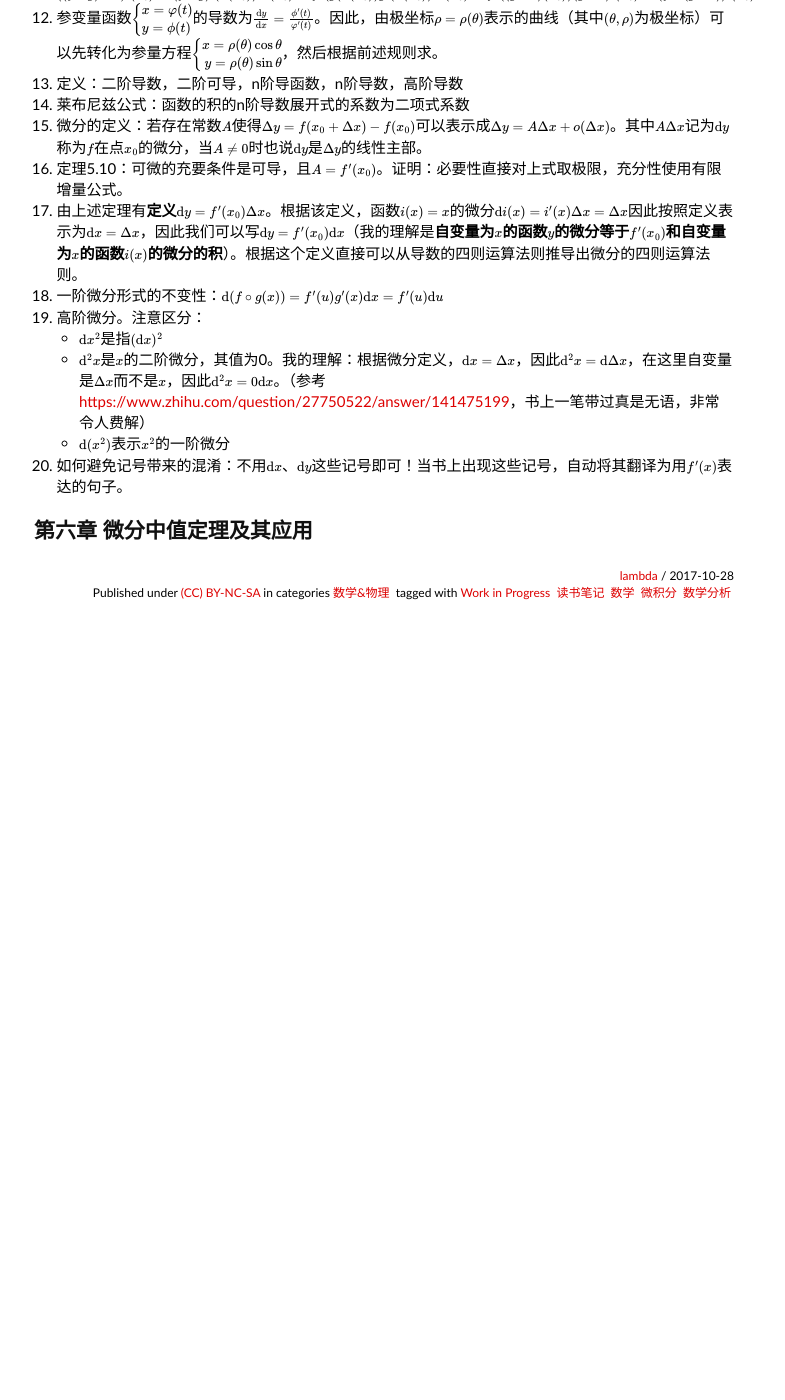
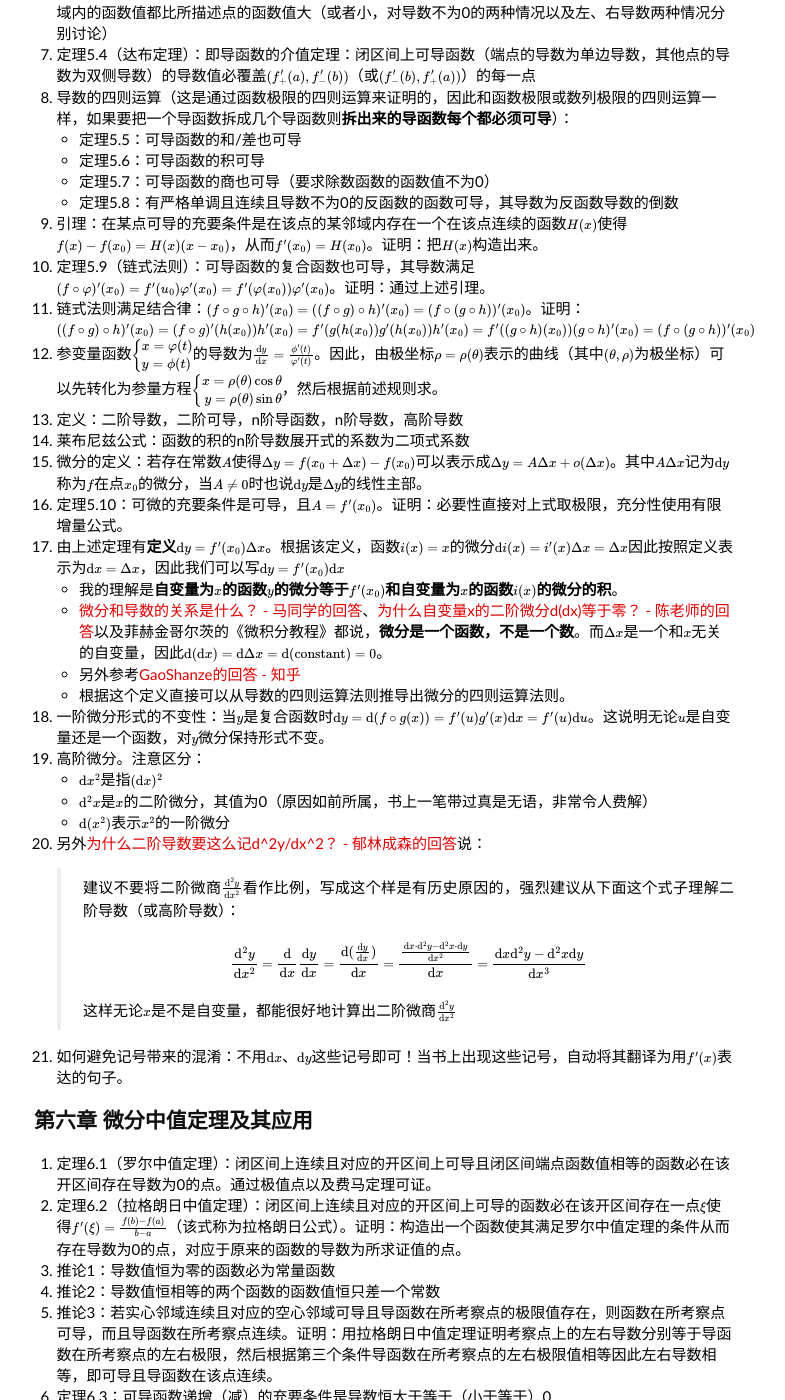
Before and after one commit to lam8da/lam8da.github.io, a Jekyll site: the page built from _posts/2017-10-28-mathematical-analysis-by-east-china-normal-university-notes.md, in a window 1280 px wide and 1400 px high, scrolled down 5095 px. Shown: the whole window, without its empty margins (256-1041 px from the left). Built offline with Jekyll 4.4.1, drawn with Linux system fonts in a browser that asks for light colours; nearby versions of some CDN libraries; formulas are drawn with MathJax 3; comment, search, counter and statistics services are not loaded; before the commit the page ends 5725 px from its top, so only the background shows below that; some of the changed text lies outside the part shown.

Commit message:
Add more notes to math analysis

```diff
--- a/_posts/2017-10-28-mathematical-analysis-by-east-china-normal-university-notes.md
+++ b/_posts/2017-10-28-mathematical-analysis-by-east-china-normal-university-notes.md
@@ -172,7 +172,7 @@ tags:
 
 1. 可导的定义：极限$$\lim_{x\to x_0}\frac{f(x)-f(x_0)}{x-x_0}$$存在
 1. 定理5.1：可导=>连续。证明：可导表明$$\varepsilon=\frac{\Delta y}{\Delta x}-f'(x_0)$$是无穷小量（两边取极限即可），于是$$\varepsilon\cdot\Delta x=o(\Delta x)$$即$$\lim_{\Delta x\to 0}\frac{\varepsilon\cdot\Delta x}{\Delta x}=0$$（这是因为$$h(\Delta x)=\varepsilon\cdot\Delta x$$和$$g(\Delta x)=\Delta x$$都是无穷小量，它们的比也是无穷小量），即有限增量公式$$\Delta y=f'(x_0)\Delta x+o(\Delta x)$$，两边取极限得$$\lim_{\Delta x\to 0}\Delta y=0$$即连续性定义（右边$$o(\Delta x)$$的极限为0是从$$h(\Delta x)$$的定义得到的）。
-1. 定义：左导数、右导数都是单侧导数
+1. 定义：左导数、右导数都是单侧导数，它们考虑的都是半开半闭区间，闭的一侧的端点为所考察的点
 1. 定理5.2：导数存在的充要条件是左右导数都存在且相等
 1. 定义：导函数，函数极大、极小值（注意极值的定义要求该值在定义域对应点的邻域对应的值域里都是最大或最小的，即不是所谓“单边”极值）
 1. 定理5.3（费马定理）：可导函数在极值点处导数为0。证明：反证法：若导数不为零则存在某邻域使邻域内的函数值都比所描述点的函数值大（或者小，对导数不为0的两种情况以及左、右导数两种情况分别讨论）
@@ -190,12 +190,99 @@ tags:
 1. 莱布尼兹公式：函数的积的n阶导数展开式的系数为二项式系数
 1. 微分的定义：若存在常数$$A$$使得$$\Delta y=f(x_0+\Delta x)-f(x_0)$$可以表示成$$\Delta y=A\Delta x+o(\Delta x)$$。其中$$A\Delta x$$记为$$\mathrm{d} y$$称为$$f$$在点$$x_0$$的微分，当$$A\ne 0$$时也说$$\mathrm{d} y$$是$$\Delta y$$的线性主部。
 1. 定理5.10：可微的充要条件是可导，且$$A=f'(x_0)$$。证明：必要性直接对上式取极限，充分性使用有限增量公式。
-1. 由上述定理有**定义**$$\mathrm{d}y=f'(x_0)\Delta x$$。根据该定义，函数$$i(x)=x$$的微分$$\mathrm{d}i(x)=i'(x)\Delta x=\Delta x$$因此按照定义表示为$$\mathrm{d}x=\Delta x$$，因此我们可以写$$\mathrm{d}y=f'(x_0)\mathrm{d}x$$（我的理解是**自变量为$$x$$的函数$$y$$的微分等于$$f'(x_0)$$和自变量为$$x$$的函数$$i(x)$$的微分的积**）。根据这个定义直接可以从导数的四则运算法则推导出微分的四则运算法则。
-1. 一阶微分形式的不变性：$$\mathrm{d}(f\circ g(x))=f'(u)g'(x)\mathrm{d}x=f'(u)\mathrm{d}u$$
+1. 由上述定理有**定义**$$\mathrm{d}y=f'(x_0)\Delta x$$。根据该定义，函数$$i(x)=x$$的微分$$\mathrm{d}i(x)=i'(x)\Delta x=\Delta x$$因此按照定义表示为$$\mathrm{d}x=\Delta x$$，因此我们可以写$$\mathrm{d}y=f'(x_0)\mathrm{d}x$$
+   - 我的理解是**自变量为$$x$$的函数$$y$$的微分等于$$f'(x_0)$$和自变量为$$x$$的函数$$i(x)$$的微分的积**。
+   - [微分和导数的关系是什么？ - 马同学的回答](https://www.zhihu.com/question/22199657/answer/115178055)、[为什么自变量x的二阶微分d(dx)等于零？ - 陈老师的回答](https://www.zhihu.com/question/27750522/answer/141475199)以及菲赫金哥尔茨的《微积分教程》都说，**微分是一个函数，不是一个数**。而$$\Delta x$$是一个和$$x$$无关的自变量，因此$$\mathrm{d}(\mathrm{d}x)=\mathrm{d}\Delta x=\mathrm{d}(\mathrm{constant})=0$$。
+   - 另外参考[GaoShanze的回答 - 知乎](https://www.zhihu.com/question/22199657/answer/95428294)
+   - 根据这个定义直接可以从导数的四则运算法则推导出微分的四则运算法则。
+1. 一阶微分形式的不变性：当$$y$$是复合函数时$$\mathrm{d}y=\mathrm{d}(f\circ g(x))=f'(u)g'(x)\mathrm{d}x=f'(u)\mathrm{d}u$$。这说明无论$$u$$是自变量还是一个函数，对$$y$$微分保持形式不变。
 1. 高阶微分。注意区分：
    - $$\mathrm{d}x^2$$是指$$(\mathrm{d}x)^2$$
-   - $$\mathrm{d}^2 x$$是$$x$$的二阶微分，其值为0。我的理解：根据微分定义，$$\mathrm{d}x=\Delta x$$，因此$$\mathrm{d}^2 x=\mathrm{d}\Delta x$$，在这里自变量是$$\Delta x$$而不是$$x$$，因此$$\mathrm{d}^2 x=0\mathrm{d}x$$。（参考<https://www.zhihu.com/question/27750522/answer/141475199>，书上一笔带过真是无语，非常令人费解）
+   - $$\mathrm{d}^2 x$$是$$x$$的二阶微分，其值为0（原因如前所属，书上一笔带过真是无语，非常令人费解）
    - $$\mathrm{d}(x^2)$$表示$$x^2$$的一阶微分
+1. 另外[为什么二阶导数要这么记d^2y/dx^2？ - 郁林成森的回答](https://www.zhihu.com/question/23166546/answer/116169100)说：
+   > 建议不要将二阶微商$$\frac{\mathrm{d}^{2}y}{\mathrm{d}x^{2}}$$看作比例，写成这个样是有历史原因的，强烈建议从下面这个式子理解二阶导数（或高阶导数）：
+   >
+   > $$\frac{\mathrm{d}^{2}y }{\mathrm{d}x^{2}} =\frac{\mathrm{d}}{\mathrm{d}x} \frac{\mathrm{d}y}{\mathrm{d}x}=\frac{\mathrm{d}(\frac{\mathrm{d}y}{\mathrm{d}x}) }{\mathrm{d}x}=\frac{\frac{\mathrm{d}x\cdot \mathrm{d}^{2}y-\mathrm{d}^{2}x\cdot \mathrm{d}y  }{\mathrm{d}x^{2} } }{\mathrm{d}x }=\frac{\mathrm{d}x\mathrm{d}^{2}y-\mathrm{d}^{2}x\mathrm{d}y  }{\mathrm{d}x^{3} }$$
+   >
+   > 这样无论$$x$$是不是自变量，都能很好地计算出二阶微商$$\frac{\mathrm{d}^{2}y}{\mathrm{d}x^{2}}$$
 1. 如何避免记号带来的混淆：不用$$\mathrm{d}x$$、$$\mathrm{d}y$$这些记号即可！当书上出现这些记号，自动将其翻译为用$$f'(x)$$表达的句子。
 
 ## 第六章 微分中值定理及其应用
+
+1. 定理6.1（罗尔中值定理）：闭区间上连续且对应的开区间上可导且闭区间端点函数值相等的函数必在该开区间存在导数为0的点。通过极值点以及费马定理可证。
+1. 定理6.2（拉格朗日中值定理）：闭区间上连续且对应的开区间上可导的函数必在该开区间存在一点$$\xi$$使得$$f'(\xi)=\frac{f(b)-f(a)}{b-a}$$（该式称为拉格朗日公式）。证明：构造出一个函数使其满足罗尔中值定理的条件从而存在导数为0的点，对应于原来的函数的导数为所求证值的点。
+1. 推论1：导数值恒为零的函数必为常量函数
+1. 推论2：导数值恒相等的两个函数的函数值恒只差一个常数
+1. 推论3：若实心邻域连续且对应的空心邻域可导且导函数在所考察点的极限值存在，则函数在所考察点可导，而且导函数在所考察点连续。证明：用拉格朗日中值定理证明考察点上的左右导数分别等于导函数在所考察点的左右极限，然后根据第三个条件导函数在所考察点的左右极限值相等因此左右导数相等，即可导且导函数在该点连续。
+1. 定理6.3：可导函数递增（减）的充要条件是导数恒大于等于（小于等于）0
+1. 定理6.4：可导函数严格递增（递减）的充要条件
+1. 定理6.5（柯西中值定理）：两函数若在某闭区间上连续且对应的开区间上可导，且导数值不同时为零且$$g(a)\ne g(b)$$，那么存在开区间上某点$$\xi$$使得$$\frac{f'(\xi)}{g'(\xi)}=\frac{f(b)-f(a)}{g(b)-g(a)}$$。证明：和拉格朗日定理中值定理类似，构造出一个函数使其满足罗尔中值定理的条件从而存在导数为0的点。
+1. 不定式极限：两个无穷小量或无穷大量的比的极限
+1. 定理6.6（$$\frac{0}{0}$$型极限的洛必达法则）：若两函数在某点极限值为0、在该点某空心邻域内都可导且被用来作为除数的函数导数不为0，则两函数的比在该点的极限值等于两对应导函数的比在该点的极限值（不管该极限值是实数还是无穷）。用柯西中值定理可证。
+   > 问：书上为什么要补充定义函数在该点的值使其等于极限值？这不是等于多加了条件吗？
+     {: .lambda_question}
+1. 定理6.7（$$\frac{\infty}{\infty}$$型极限的洛必达法则）：类似上述定理，只是第一个条件修改为两函数在某点极限值为无穷。同样用柯西中值定理证明。
+1. 泰勒多项式的定义。某函数与其在所考察点上的泰勒多项式在所考察点上有相同的函数值和相同的直至n阶导数值。
+1. 定理6.8：函数与其泰勒多项式在某点的差为$$(x-x_0)^n$$的高阶无穷小量（称为佩亚诺余项）。证明：连续使用洛必达法则n-1次。
+1. 泰勒多项式在$$x_0=0$$时的特殊形式也称为麦克劳林公式。
+1. 泰勒多项式的本质：用多项式去逼近函数
+1. 定理6.9（泰勒定理）：可把佩亚诺余项表示为拉格朗日型余项
+1. 定理6.10（极值第一充分条件）：连续并在空心邻域可导的函数若一边的导数大于等于零另外一边小于等于零，则所考察点为极值点
+1. 定理6.11（极值第一充分条件）：二阶可导时若一阶导数为零则二阶导数的符号决定极大还是极小值
+1. 定理6.12（极值第三充分条件）：n（为偶数；奇数时不取极值）阶可导时若前n-1阶导数为零则第n阶导数的符号决定极大值还是极小值
+1. 定义：凸函数、凹函数
+1. 定理6.13：凸函数的导函数为增函数
+1. 定理6.14：二阶可导函数是凸函数的充要条件是二阶导数大于等于0
+1. 定义：拐点：把函数分为两段，一段为严格凸另一段严格凹
+1. 定理6.15：成为拐点的必要条件
+1. 定理6.16：成为拐点的充分条件
+
+## 第七章 实数的完备性
+
+1. 定义：闭区间套
+1. 定理
+
+## 第八章 不定积分
+
+
+## 第九章 定积分
+
+
+## 第十章 定积分的应用
+
+
+## 第十一章 反常积分
+
+
+## 第七章
+
+
+## 第七章
+
+
+## 第七章
+
+
+## 第七章
+
+
+## 第七章
+
+
+## 第七章
+
+
+## 第七章
+
+
+## 第七章
+
+
+## 第七章
+
+
+## 第七章
+
+
+## 第七章
```
